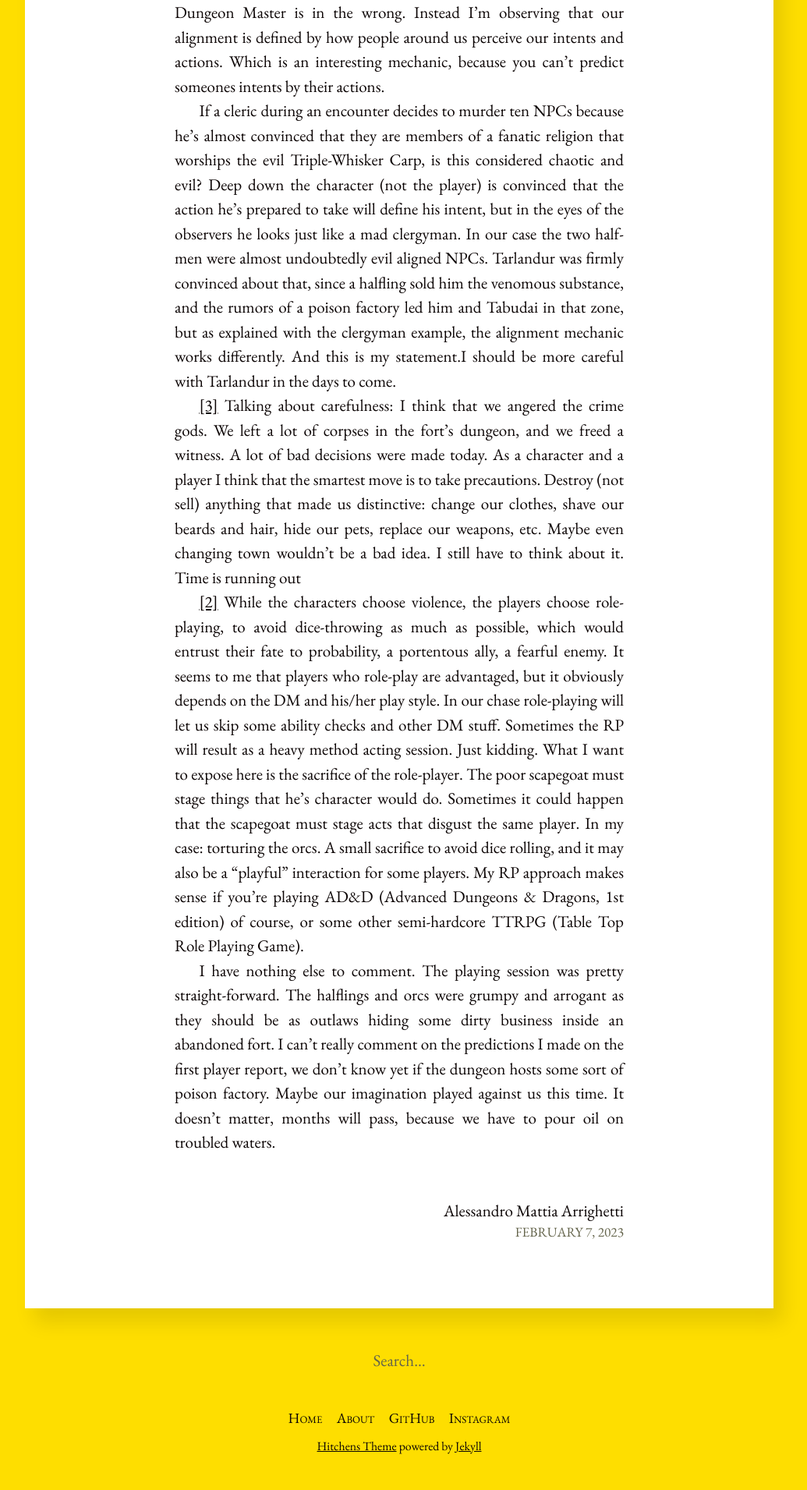
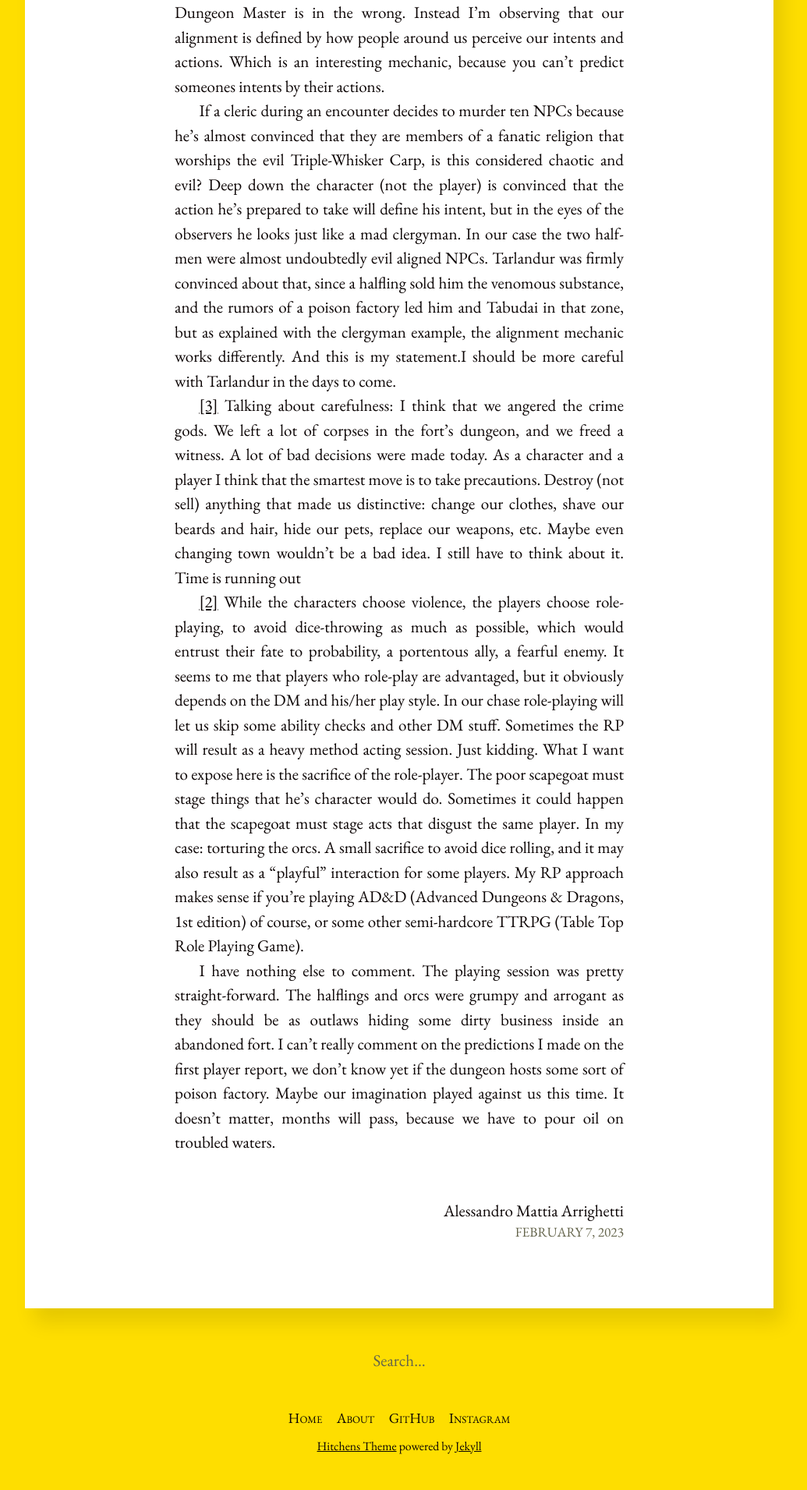
Before and after one commit to InexistentThirdChimera/InexistentThirdChimera.github.io, a Jekyll site: the page built from _posts/2023-02-07-player-report-2;-Dirty-Deeds-in-Dungeon's-Deeps-(from-lionbeak-campaign).md, in a window 1280 px wide. Shown: the part 3050-4961 px from the top of the page at 78% size, without its empty margins (128-1163 px from the left). Built offline with Jekyll 4.4.1, drawn with Linux system fonts in a browser that asks for light colours.

Commit message:
fixed some lines PR2

```diff
--- a/_posts/2023-02-07-player-report-2;-Dirty-Deeds-in-Dungeon's-Deeps-(from-lionbeak-campaign).md
+++ b/_posts/2023-02-07-player-report-2;-Dirty-Deeds-in-Dungeon's-Deeps-(from-lionbeak-campaign).md
@@ -67,7 +67,7 @@ If a cleric during an encounter decides to murder ten NPCs because he’s almost
 
 <a name="fn2">[[2]](#nf2)</a> While the characters choose violence, the players choose role-playing, to avoid dice-throwing as much as possible, which would entrust their fate to probability, a portentous ally, a fearful enemy. It seems to me that players who role-play are advantaged, but it obviously depends on the DM and his/her play style. In our chase role-playing will let us skip some ability checks and other DM stuff.
 Sometimes the RP will result as a heavy method acting session. Just kidding.
-What I want to expose here is the sacrifice of the role-player. The poor scapegoat must stage things that he’s character would do. Sometimes it could happen that the scapegoat must stage acts that disgust the same player. In my case: torturing the orcs. A small sacrifice to avoid dice rolling, and it may also be a “playful” interaction for some players.
+What I want to expose here is the sacrifice of the role-player. The poor scapegoat must stage things that he’s character would do. Sometimes it could happen that the scapegoat must stage acts that disgust the same player. In my case: torturing the orcs. A small sacrifice to avoid dice rolling, and it may also result as a “playful” interaction for some players.
 My RP approach makes sense if you’re playing AD&D (Advanced Dungeons & Dragons, 1st edition) of course, or some other semi-hardcore TTRPG (Table Top Role Playing Game).
 
 I have nothing else to comment. The playing session was pretty straight-forward. The halflings and orcs were grumpy and arrogant as they should be as outlaws hiding some dirty business inside an abandoned fort.
```
